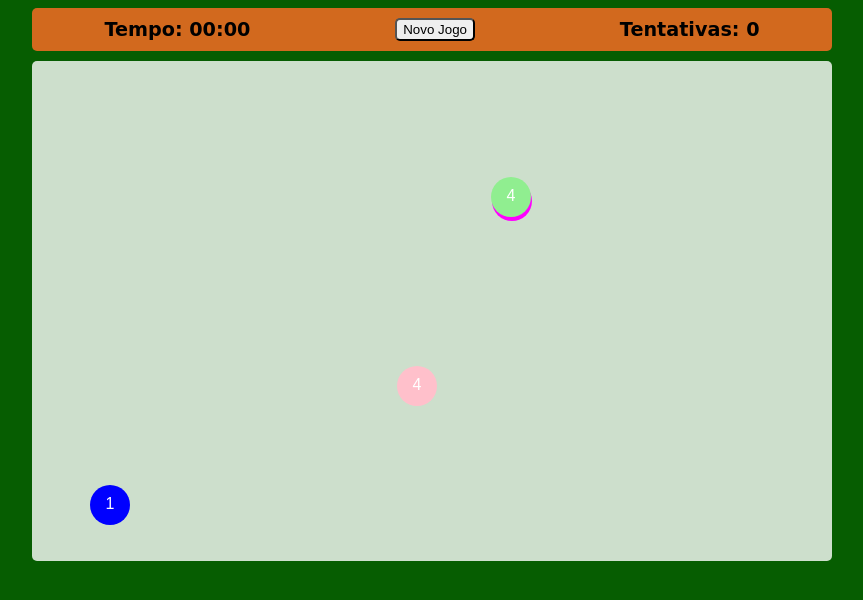
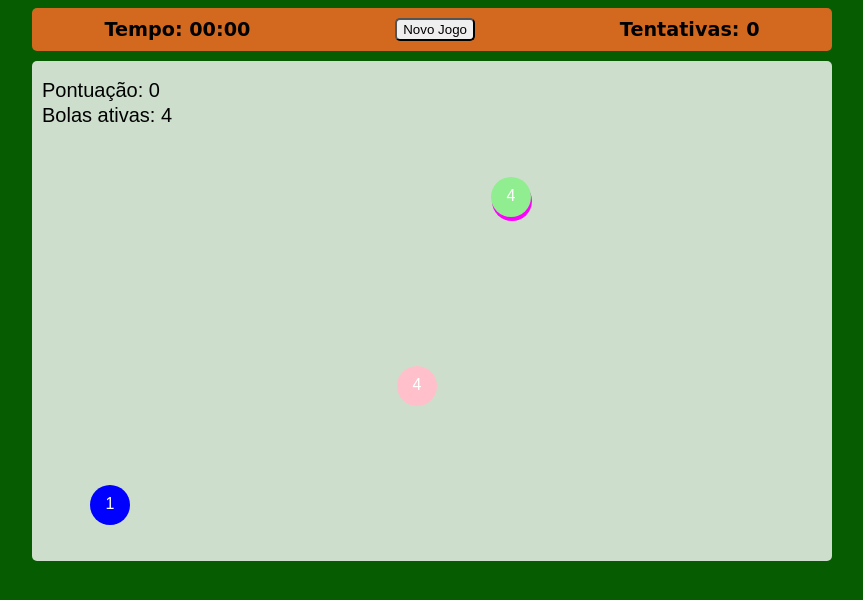
Before and after one commit to Guba531/bola-maluca, a plain HTML site: page game.html in a window 1280 px wide. Shown: the whole page, without its empty margins (208-1071 px from the left). Drawn offline with Linux system fonts and the light colour scheme; a web font is replaced by a local one.

Commit message:
Hoje eu fiz o 4 script do meu codigo e relembrei algumas coisas: Para que serve o simbolo de exclamação na frente do gameRunning e fiz o game loop tambem.

```diff
--- a/game.html
+++ b/game.html
@@ -20,6 +20,6 @@
         <canvas id="myCanvas" width="800" height="500"></canvas>
     </div>
 </body>
-<script src="script2.js"></script>
+<script src="script4.js"></script>
 
 </html>
--- /dev/null
+++ b/script4.js
@@ -0,0 +1,139 @@
+const canvas = document.getElementById('myCanvas');
+const ctx = canvas.getContext('2d');
+
+const ballsRadius = 20;
+const ballStart = 4;
+const MAX_ACTIVE_BALLS = 5;
+const balls = [1, 2, 3, 4, 5];
+ballsColor = ['darkblue', 'brown', 'maroon', 'orange', 'magenta', 'seagreen', 'black', 'violet', 'pink', 'lightgreen', 'blue', 'red', 'turquoise'];
+
+const ballsTime = {
+    1: 4000,
+    2: 3500,
+    3: 3000,
+    4: 2500,
+    5: 2000
+}
+
+let activeBalls = [];
+let score = 0;
+let gameRunning = true;
+
+function getRandomItem(arr) {
+    const randomIndex = Math.floor(Math.random() * arr.length);
+    return arr[randomIndex];
+}
+
+function getRandomInt(min, max) {
+    return Math.floor(Math.random() * (max - min + 1)) + min;
+}
+
+function drawBall(ball) {
+    ctx.fillStyle = ball.color;
+    ctx.beginPath()
+    ctx.arc(ball.x, ball.y, ball.radius, 0, Math.PI * 2);
+    ctx.closePath();
+    ctx.fill();
+
+
+    ctx.fillStyle = 'white';
+    ctx.font = `${ball.radius * 0.8}px Arial`;
+    ctx.textAlign = 'center';
+    ctx.textBaseline = 'middle';
+    ctx.fillText(ball.value.toString(), ball.x, ball.y);
+}
+
+function clearCanvas() {
+    ctx.clearRect(0, 0, canvas.width, canvas.height);
+}
+
+function generateBall() {
+    const randomValue = getRandomItem(balls);
+    const randomColor = getRandomItem(ballsColor);
+    const x = getRandomInt(ballsRadius, canvas.width - ballsRadius);
+    const y = getRandomInt(ballsRadius, canvas.height - ballsRadius);
+
+    const newBall = {
+        id: Date.now() + Math.random(),
+        x: x,
+        y: y,
+        radius: ballsRadius,
+        color: randomColor,
+        value: randomValue,
+        points: randomValue * 10,
+        spawnTime: Date.now(),
+        ballsTime: ballsTime[randomValue]
+
+    };
+
+    activeBalls.push(newBall);
+    console.log(`Nova bola valor ${randomValue} (vive ${newBall.ballsTime}ms)`);
+}
+
+function gameLoop() {
+    if (!gameRunning) return;
+
+    clearCanvas();
+
+    const currentTime = Date.now();
+    const nextActiveBalls = [];
+
+    for (let i = 0; i < activeBalls.length; i++) {
+        const ball = activeBalls[i];
+
+        if (currentTime - ball.spawnTime > ball.lifespan) {
+            console.log(`Bola valor ${ball.value} sumiu por tempo!`);
+            generateBall();
+        } else {
+            drawBall(ball);
+            nextActiveBalls.push(ball);
+        }
+    }
+
+    activeBalls = nextActiveBalls;
+
+    ctx.fillStyle = 'black';
+    ctx.font = '20px Arial';
+    ctx.textAlign = 'left';
+    ctx.fillText(`Pontuação: ${score}`, 10, 30);
+    ctx.fillText(`Bolas ativas: ${activeBalls.length}`, 10, 55);
+
+    requestAnimationFrame(gameLoop);
+}
+
+function handleClick(event) {
+    if (!gameRunning) return;
+
+const rect = canvas.getBoundingClientRect();
+const clickX = event.clientX - rect.left;
+const clickY = event.clientY - rect.top;
+
+for (let i = 0; i < activeBalls.length; i++) {
+    const ball = activeBalls[i];
+
+    const distance = Math.sqrt(
+        Math.pow(clickX - ball.x, 2) +
+        Math.pow(clickY - ball.y, 2)
+    );
+
+    if (distance <= ball.radius) {
+        score += ball.points;
+        console.log(`Acertou! +${ball.points} pontos. Total: ${score}`);
+
+        activeBalls.splice(i, 1);
+        generateBall();
+        break;
+    }
+  }
+}
+
+canvas.addEventListener('click', handleClick);
+
+for (let i = 0; i < ballStart; i++) {
+    generateBall();
+}
+
+gameLoop();
+
+console.log("Etapa 4 concluida: Bolas somem automaticamente!");
+console.log("Bolas com valores maiores somem mais rapido!");
```
